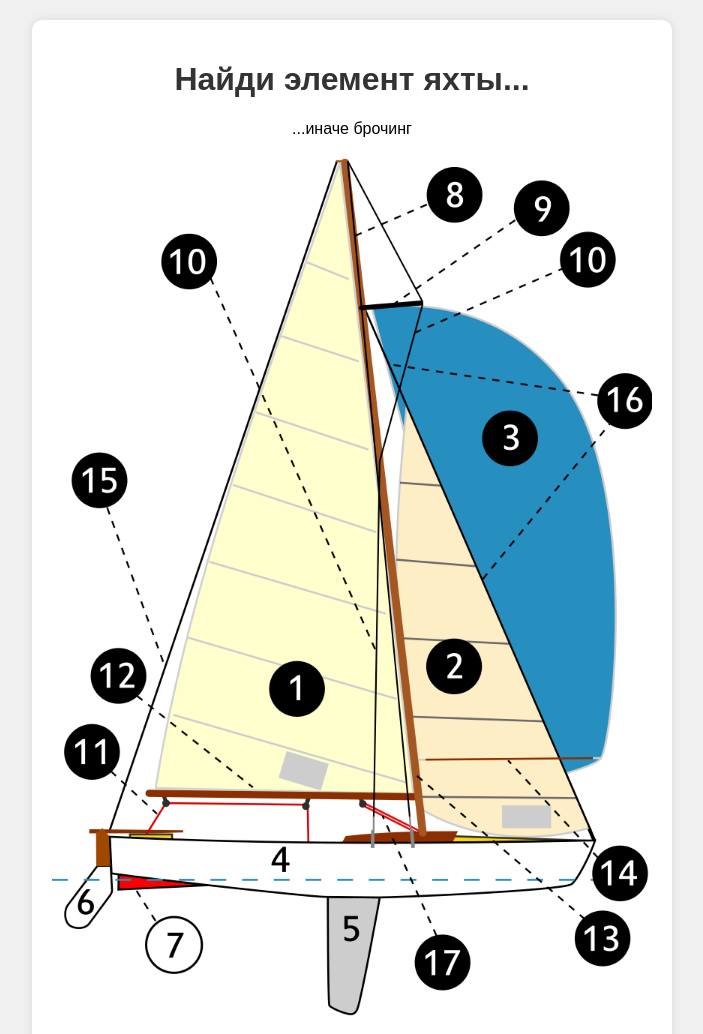
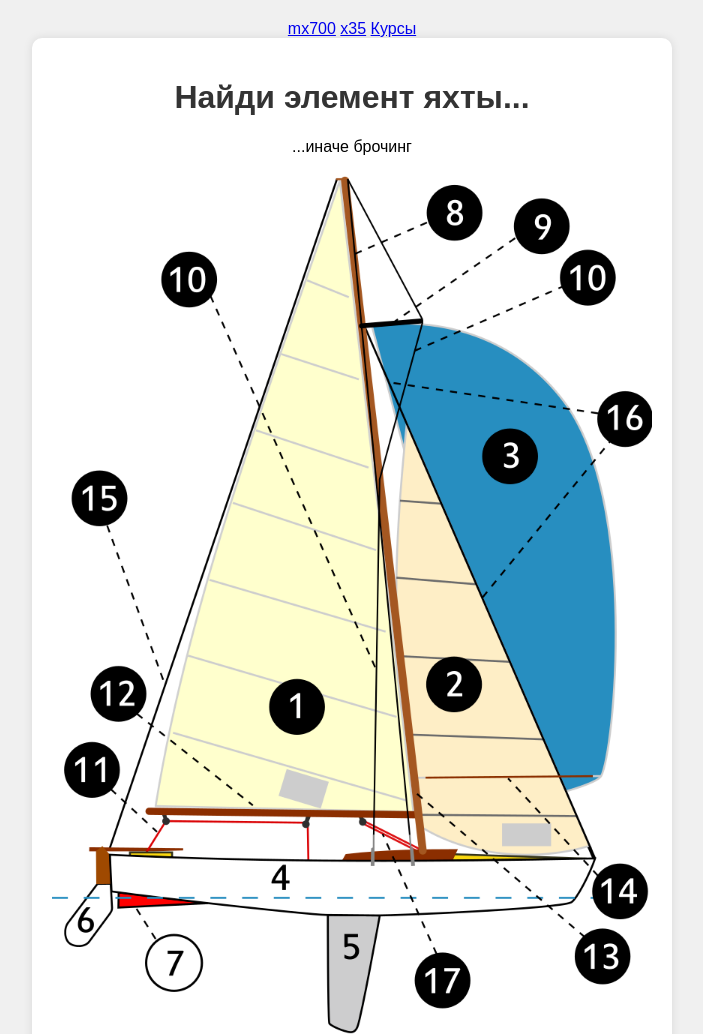
Before and after one commit to gmchessus/zigzag, a plain HTML site: page index.html in a window 1280 px wide. Shown: the top 1034 px of the page, without its empty margins (288-991 px from the left). Drawn offline with Linux system fonts and the light colour scheme.

Commit message:
Update index.html

```diff
--- a/kursy.html
+++ b/index.html
@@ -59,7 +59,9 @@
     </style>
 </head>
 <body>
-    <div class="game-container">
+    <a href=mx700.html>mx700</a>
+    <a href=index.html>x35</a>
+    <a href=kursy.html>Курсы</a><div class="game-container">
         <h1>Найди элемент яхты...</h1>
         <p>...иначе брочинг</p>
         <div class="image-container">
```
